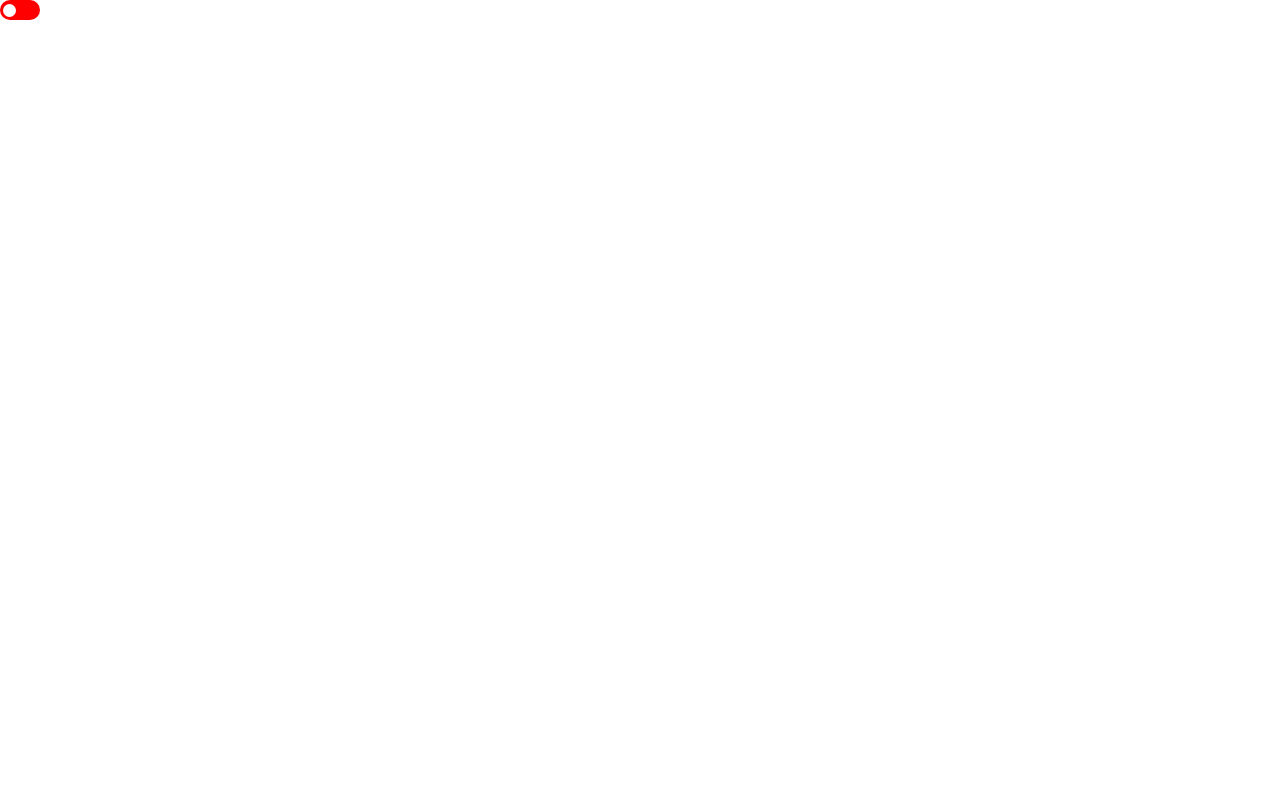
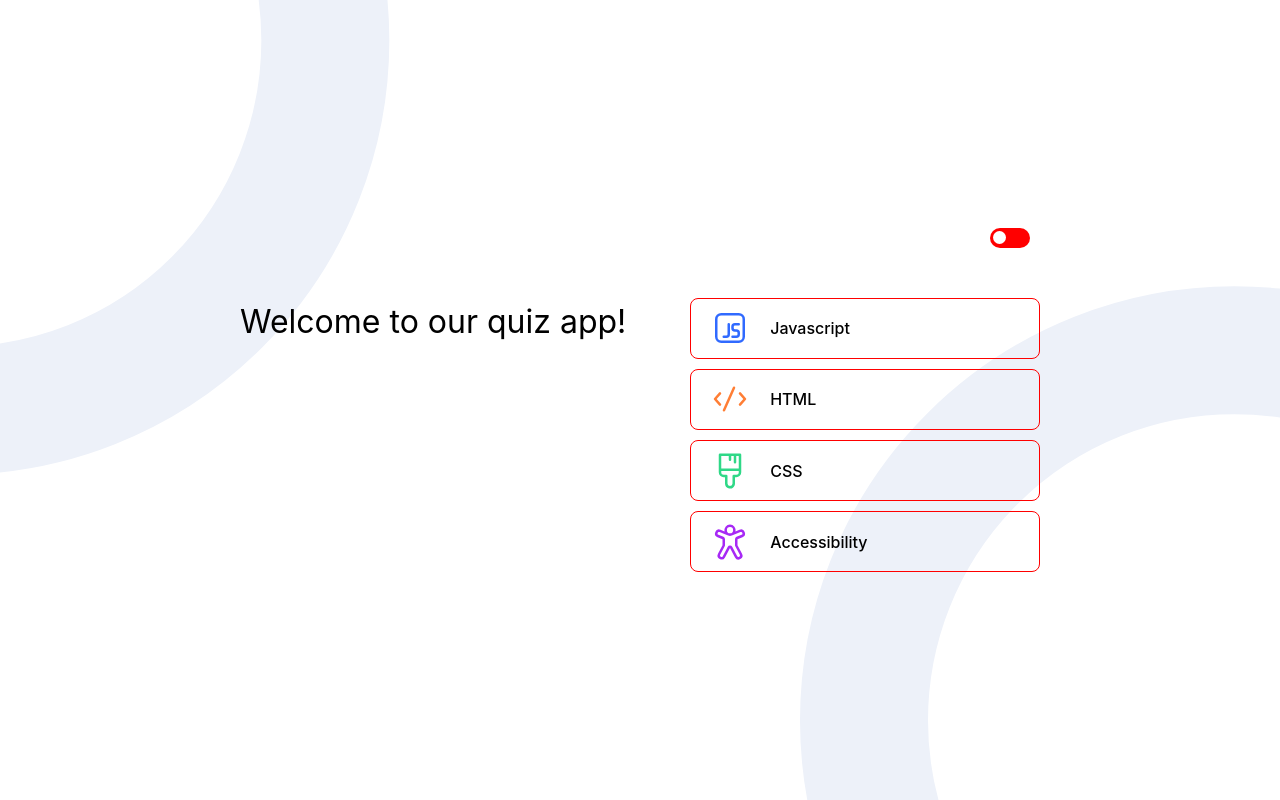
Before and after one commit to Mahamudu-Halic/Labs, a React (Vite) app in the folder quiz-app/: page / in a window 1280 px wide. Built offline with nearby package versions, Linux system fonts and the light colour scheme.

Commit message:
ui update

```diff
--- a/quiz-app/src/App.css
+++ b/quiz-app/src/App.css
@@ -0,0 +1,29 @@
+.wrapper {
+  width: 800px;
+}
+
+.light {
+  background: #fff;
+  background-image: url("/assets/pattern-background-desktop-light.svg");
+  background-repeat: no-repeat;
+  background-position: center;
+  background-size: cover;
+  color: black;
+}
+
+.light button {
+  color: black;
+}
+
+.dark {
+  background: #121212;
+  background-image: url("/assets/pattern-background-desktop-dark.svg");
+  background-repeat: no-repeat;
+  background-position: center;
+  background-size: cover;
+  color: white;
+}
+
+.dark button {
+  color: white;
+}
--- a/quiz-app/src/App.jsx
+++ b/quiz-app/src/App.jsx
@@ -1,16 +1,17 @@
-import {useState} from 'react'
+import { useState } from "react";
 
-import './App.css'
+import "./App.css";
 import ThemeToggler from "./components/ThemeToggler/ThemeToggler.jsx";
+import LandingPage from "./components/Landing/Landing.jsx";
 
 function App() {
-    const [count, setCount] = useState(0)
+  const [count, setCount] = useState(0);
 
-    return (
-        <>
-            <ThemeToggler/>
-        </>
-    )
+  return (
+    <div className="wrapper">
+      <LandingPage />
+    </div>
+  );
 }
 
-export default App
+export default App;
--- /dev/null
+++ b/quiz-app/src/components/Landing/Landing.jsx
@@ -0,0 +1,44 @@
+import ThemeToggler from "../ThemeToggler/ThemeToggler";
+import jsSvg from "/assets/icon-js.svg";
+import htmlSvg from "/assets/icon-html.svg";
+import cssSvg from "/assets/icon-css.svg";
+import accessibilitySvg from "/assets/icon-accessibility.svg";
+
+import "./landing.css";
+import { useState } from "react";
+import fetchApi from "../../utils/fetchApi";
+
+function LandingPage() {
+
+  return (
+    <div className="landing__page">
+      <header>
+        <p></p>
+        <ThemeToggler />
+      </header>
+
+      <main>
+        <p className="welcome__message">Welcome to our quiz app!</p>
+        <div className="options">
+          <button
+            className="options__item"
+            onClick={() => fetchApi("Javascript")}
+          >
+            <img src={jsSvg} alt="" /> Javascript
+          </button>
+          <button className="options__item">
+            <img src={htmlSvg} alt="" /> HTML
+          </button>
+          <button className="options__item">
+            <img src={cssSvg} alt="" /> CSS
+          </button>
+          <button className="options__item">
+            <img src={accessibilitySvg} alt="" /> Accessibility
+          </button>
+        </div>
+      </main>
+    </div>
+  );
+}
+
+export default LandingPage;
--- /dev/null
+++ b/quiz-app/src/components/Landing/landing.css
@@ -0,0 +1,35 @@
+.landing__page {
+  display: flex;
+  flex-direction: column;
+  gap: 50px;
+}
+
+.welcome__message {
+  font-size: 2em;
+}
+
+header {
+  display: flex;
+  justify-content: space-between;
+  align-items: center;
+}
+
+main {
+  display: flex;
+  justify-content: space-between;
+  gap: 30px;
+}
+
+.options {
+  display: flex;
+  flex-direction: column;
+  gap: 10px;
+}
+
+.options__item {
+  display: flex;
+  align-items: center;
+  gap: 20px;
+  border: solid 1px red;
+  min-width: 350px;
+}
--- a/quiz-app/src/index.css
+++ b/quiz-app/src/index.css
@@ -25,7 +25,11 @@ a {
 }
 
 body {
-
+  display: flex;
+  justify-content: center;
+  align-items: center;
+  min-height: 100vh;
+  width: 100%;
 }
 
 h1 {
@@ -42,4 +46,5 @@ button {
   font-family: inherit;
   cursor: pointer;
   transition: border-color 0.25s;
+  background: none;
 }
```
Lines whose indentation alone changed are shown as unchanged.
